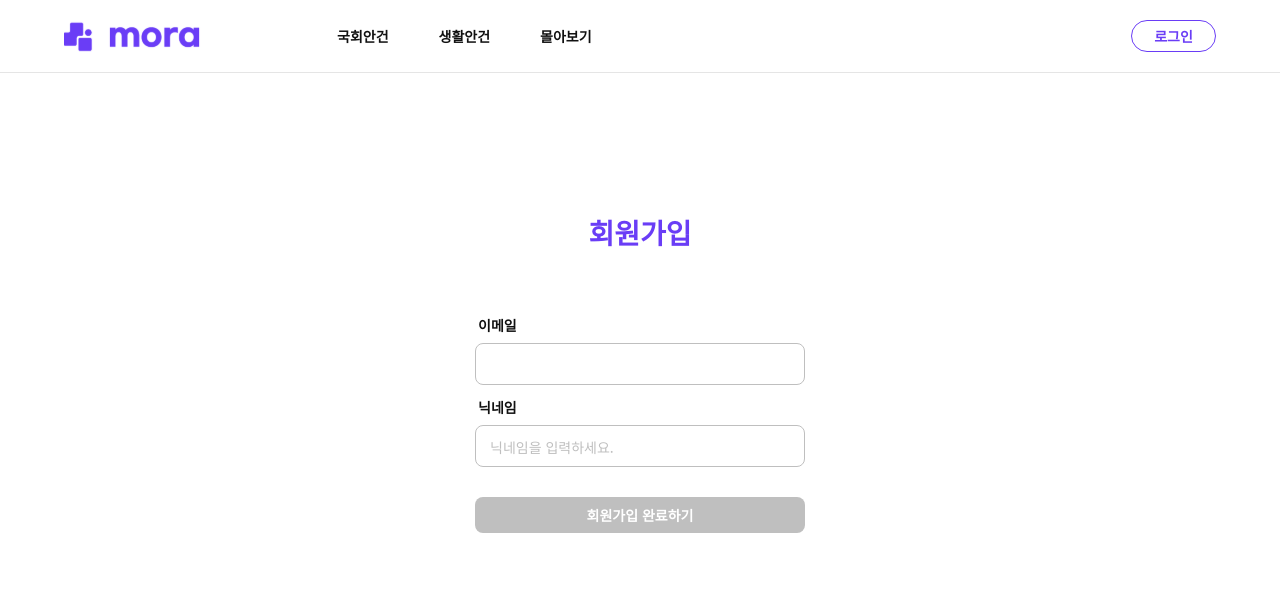
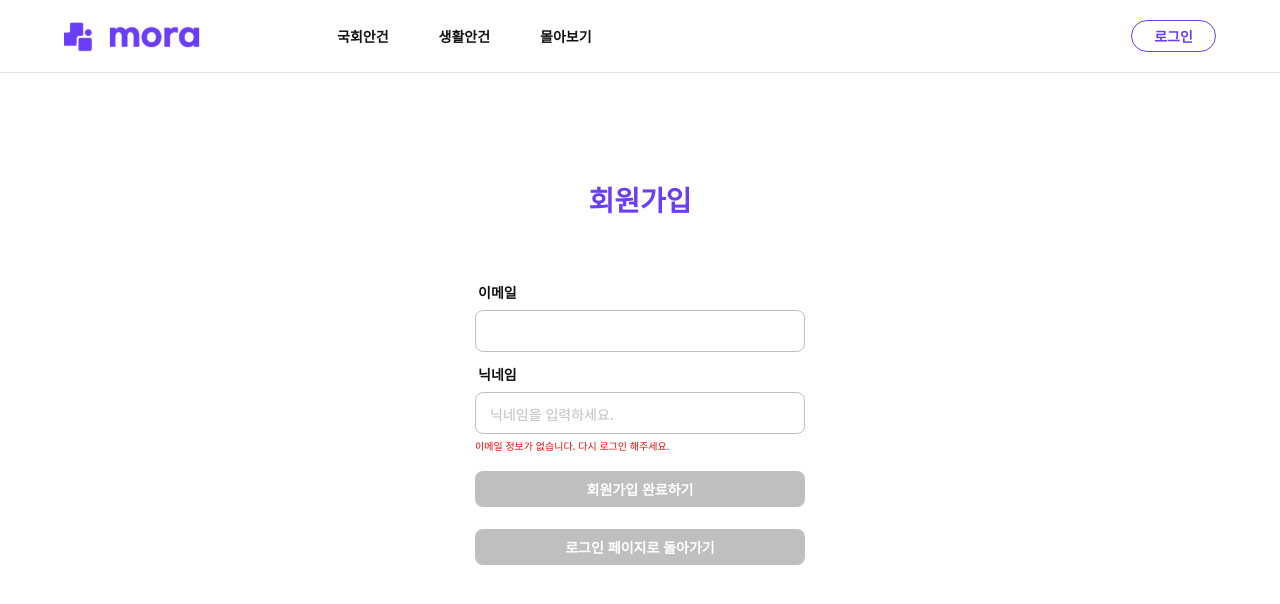
Before and after one commit to Club-PARD/00_FE, a Next.js app: page /signup in a window 1280 px wide. Shown: the top 604 px of the page. Built offline with nearby package versions, Linux system fonts and the light colour scheme; no server answers.

Commit message:
명세서 수정

```diff
--- a/src/pages/signup.tsx
+++ b/src/pages/signup.tsx
@@ -18,32 +18,34 @@ export default function SignupPage() {
   useEffect(() => {
     const q = router.query.email;
     const emailFromQuery = typeof q === "string" ? q : "";
-    if (emailFromQuery) setEmail(emailFromQuery);
+
+    if (emailFromQuery) {
+      setEmail(emailFromQuery);
+      return;
+    }
+
+    setEmail("");
+    setSubmitError("이메일 정보가 없습니다. 다시 로그인 해주세요.");
   }, [router.query.email]);
-
-  useEffect(() => {
-    if (email) return;
-
-    api
-      .get("/user/me", { validateStatus: () => true })
-      .then((r) => {
-        if (r.status === 200 && r.data?.email) setEmail(String(r.data.email));
-      })
-      .catch(() => {});
-  }, [email]);
 
   const trimmed = useMemo(() => name.trim(), [name]);
   const trimmedEmail = useMemo(() => email.trim(), [email]);
 
   const canSubmit = useMemo(
-    () => !!trimmed && !!trimmedEmail && !isDuplicate && !submitting && !checking,
-    [trimmed, trimmedEmail, isDuplicate, submitting, checking]
+    () =>
+      !!trimmed &&
+      !!trimmedEmail &&
+      !isDuplicate &&
+      !submitting &&
+      !checking &&
+      !submitError,
+    [trimmed, trimmedEmail, isDuplicate, submitting, checking, submitError]
   );
 
   const onChange = (e: React.ChangeEvent<HTMLInputElement>) => {
     setName(e.target.value);
     if (!touched) setTouched(true);
-    if (submitError) setSubmitError("");
+    if (submitError && email) setSubmitError("");
   };
 
   const checkDuplicate = async (nickname: string) => {
@@ -111,7 +113,13 @@ export default function SignupPage() {
         <form className={styles.form} onSubmit={onSubmit}>
           <div className={styles.text}>이메일</div>
           <div className={styles.inputWrap}>
-            <input className={styles.input} value={trimmedEmail} readOnly disabled aria-label="이메일 표시" />
+            <input
+              className={styles.input}
+              value={trimmedEmail}
+              readOnly
+              disabled
+              aria-label="이메일 표시"
+            />
           </div>
 
           <div className={styles.text}>닉네임</div>
@@ -123,6 +131,7 @@ export default function SignupPage() {
               onBlur={onBlurName}
               placeholder="닉네임을 입력하세요."
               aria-label="닉네임 입력"
+              disabled={!trimmedEmail}
             />
             {isDuplicate && <span className={styles.errorIcon} aria-hidden />}
           </div>
@@ -137,6 +146,16 @@ export default function SignupPage() {
           >
             회원가입 완료하기
           </button>
+
+          {!trimmedEmail && (
+            <button
+              type="button"
+              className={styles.submitBtn}
+              onClick={() => router.replace("/login")}
+            >
+              로그인 페이지로 돌아가기
+            </button>
+          )}
         </form>
       </section>
     </div>
--- a/src/store/authStore.ts
+++ b/src/store/authStore.ts
@@ -4,6 +4,12 @@ import api from "@/lib/axios";
 type User = {
   name: string;
   email: string;
+  age: number;
+  status: number;
+};
+
+type UpdateUserPayload = {
+  name: string;
   age: number;
   status: number;
 };
```
